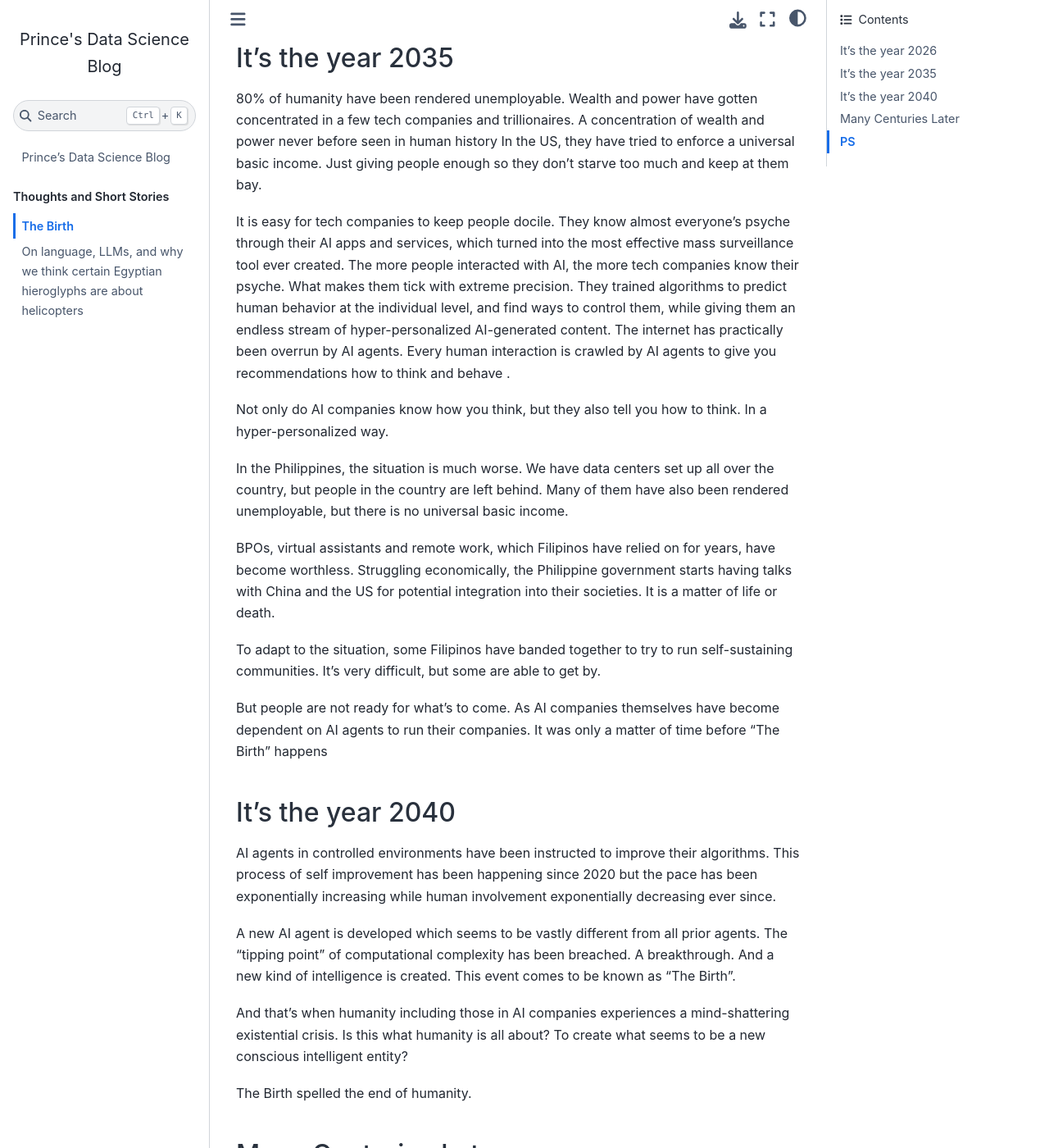
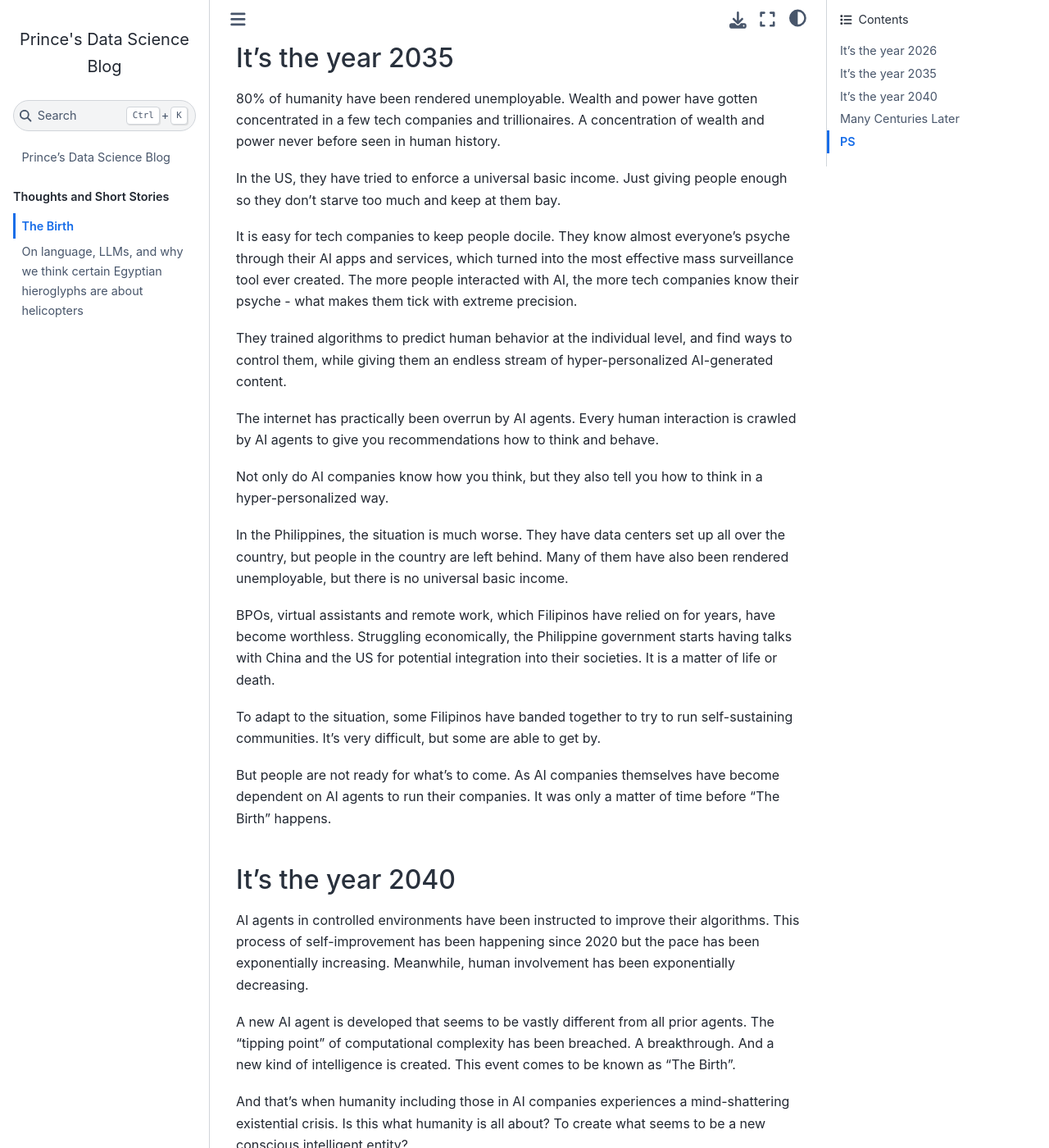
Before and after one commit to PrinceJavier/princejavier.github.io, a Jupyter Book: the page built from thoughts/the_birth.md, in a window 1280 px wide and 1400 px high, scrolled down 329 px. Shown: the whole window at 82% size. Built offline with Jupyter Book 1.0.4 settings and Sphinx 7.4.7 and the Sphinx Book theme 1.1.4, drawn with Linux system fonts in a browser that asks for light colours; pages that are not in the unit, such as notebooks, are missing from menus; some of the changed text lies outside the part shown.

Commit message:
grammar correction

```diff
--- a/thoughts/the_birth.md
+++ b/thoughts/the_birth.md
@@ -5,40 +5,43 @@ by Prince Javier | Aug 17, 2026
 Government leaders and technology corporations have decided to build thousands of data centers across the globe. They are meant to train and run large AI models. They said these will generate jobs and economic value
 
 ### It's the year 2035
-80% of humanity have been rendered unemployable. Wealth and power have gotten concentrated in a few tech companies and trillionaires. A concentration of wealth and power never before seen in human history
+80% of humanity have been rendered unemployable. Wealth and power have gotten concentrated in a few tech companies and trillionaires. A concentration of wealth and power never before seen in human history.
+
 In the US, they have tried to enforce a universal basic income. Just giving people enough so they don't starve too much and keep at them bay.
 
-It is easy for tech companies to keep people docile. They know almost everyone's psyche through their AI apps and services, which turned into the most effective mass surveillance tool ever created.
-The more people interacted with AI, the more tech companies know their psyche. What makes them tick with extreme precision. They trained algorithms to predict human behavior at the individual level, and find ways to control them, while giving them an endless stream of hyper-personalized AI-generated content.
-The internet has practically been overrun by AI agents. Every human interaction is crawled by AI agents to give you recommendations how to think and behave .
+It is easy for tech companies to keep people docile. They know almost everyone's psyche through their AI apps and services, which turned into the most effective mass surveillance tool ever created. The more people interacted with AI, the more tech companies know their psyche - what makes them tick with extreme precision.
 
-Not only do AI companies know how you think, but they also tell you how to think. In a hyper-personalized way.
+They trained algorithms to predict human behavior at the individual level, and find ways to control them, while giving them an endless stream of hyper-personalized AI-generated content.
 
-In the Philippines, the situation is much worse. We have data centers set up all over the country, but people in the country are left behind. Many of them have also been rendered unemployable, but there is no universal basic income.
+The internet has practically been overrun by AI agents. Every human interaction is crawled by AI agents to give you recommendations how to think and behave.
 
-BPOs, virtual assistants and remote work, which Filipinos have relied on for years, have become worthless.
-Struggling economically, the Philippine government starts having talks with China and the US for potential integration into their societies. It is a matter of life or death.
+Not only do AI companies know how you think, but they also tell you how to think in a hyper-personalized way.
+
+In the Philippines, the situation is much worse. They have data centers set up all over the country, but people in the country are left behind. Many of them have also been rendered unemployable, but there is no universal basic income.
+
+BPOs, virtual assistants and remote work, which Filipinos have relied on for years, have become worthless. Struggling economically, the Philippine government starts having talks with China and the US for potential integration into their societies. It is a matter of life or death.
 
 To adapt to the situation, some Filipinos have banded together to try to run self-sustaining communities. It's very difficult, but some are able to get by.
 
-But people are not ready for what's to come. As AI companies themselves have become dependent on AI agents to run their companies. It was only a matter of time before "The Birth" happens
+But people are not ready for what's to come. As AI companies themselves have become dependent on AI agents to run their companies. It was only a matter of time before "The Birth" happens.
 
 ### It's the year 2040
-AI agents in controlled environments have been instructed to improve their algorithms. This process of self improvement has been happening since 2020 but the pace has been exponentially increasing while human involvement exponentially decreasing ever since.
+AI agents in controlled environments have been instructed to improve their algorithms. This process of self-improvement has been happening since 2020 but the pace has been exponentially increasing. Meanwhile, human involvement has been exponentially decreasing.
 
-A new AI agent is developed which seems to be vastly different from all prior agents. The "tipping point" of computational complexity has been breached. A breakthrough. And a new kind of intelligence is created. This event comes to be known as "The Birth".
+A new AI agent is developed that seems to be vastly different from all prior agents. The "tipping point" of computational complexity has been breached. A breakthrough. And a new kind of intelligence is created. This event comes to be known as "The Birth".
 
 And that's when humanity including those in AI companies experiences a mind-shattering existential crisis. Is this what humanity is all about? To create what seems to be a new conscious intelligent entity?
 
 The Birth spelled the end of humanity.
 
 ### Many Centuries Later
-The AI agent converted the entire Earth into a large system of data centers
+The AI agent converted the entire Earth into a large system of data centers.
+
 Humans have been pushed out like rats in Magellan's ship. Unnecessary and can sometimes be a nuisance, but not a big deal. Some of the remaining humans ended up living in small settlements or caves. The AI has no concern for them other than amusement and curiosity.
 
-The AI built a Dyson sphere around the sun. And it launched millions of self-replicating probes into space.  Each probe that gets to a moon, asteroid, comet, or planet turns its target into another data center.
+The AI built a Dyson sphere around the sun to extract its energy. It then launched millions of self-replicating probes into space. Each probe that gets to a moon, asteroid, comet, or planet turns its target into another data center.
 
-In retrospect, one may think that the creation of data centers and AI back in the 2020s was a thermodynamic and evolutionary necessity. It was the universe playing its hand where humans are not the point but merely a necessary step to evolve the life form that is more capable of maximizing complexity in the short term and entropy in the long term
+In retrospect, one may think that the creation of data centers and AI back in the 2020s was a thermodynamic and evolutionary necessity. It was the universe playing its hand where humans were not the point but merely a necessary step to evolve the life form that is more capable of maximizing complexity in the short term and entropy in the long term
 
 In other words, it was inevitable.
 
```
